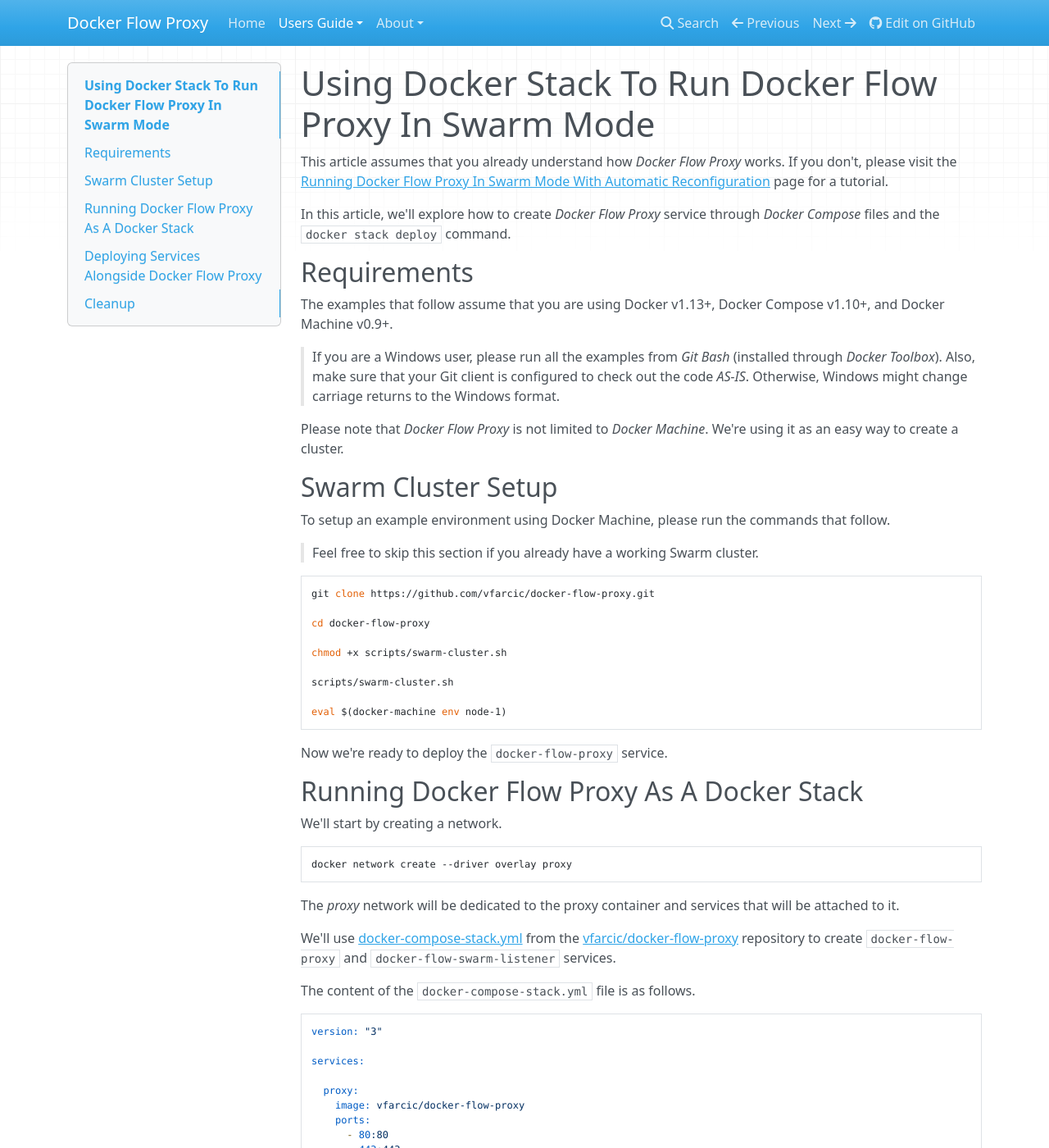
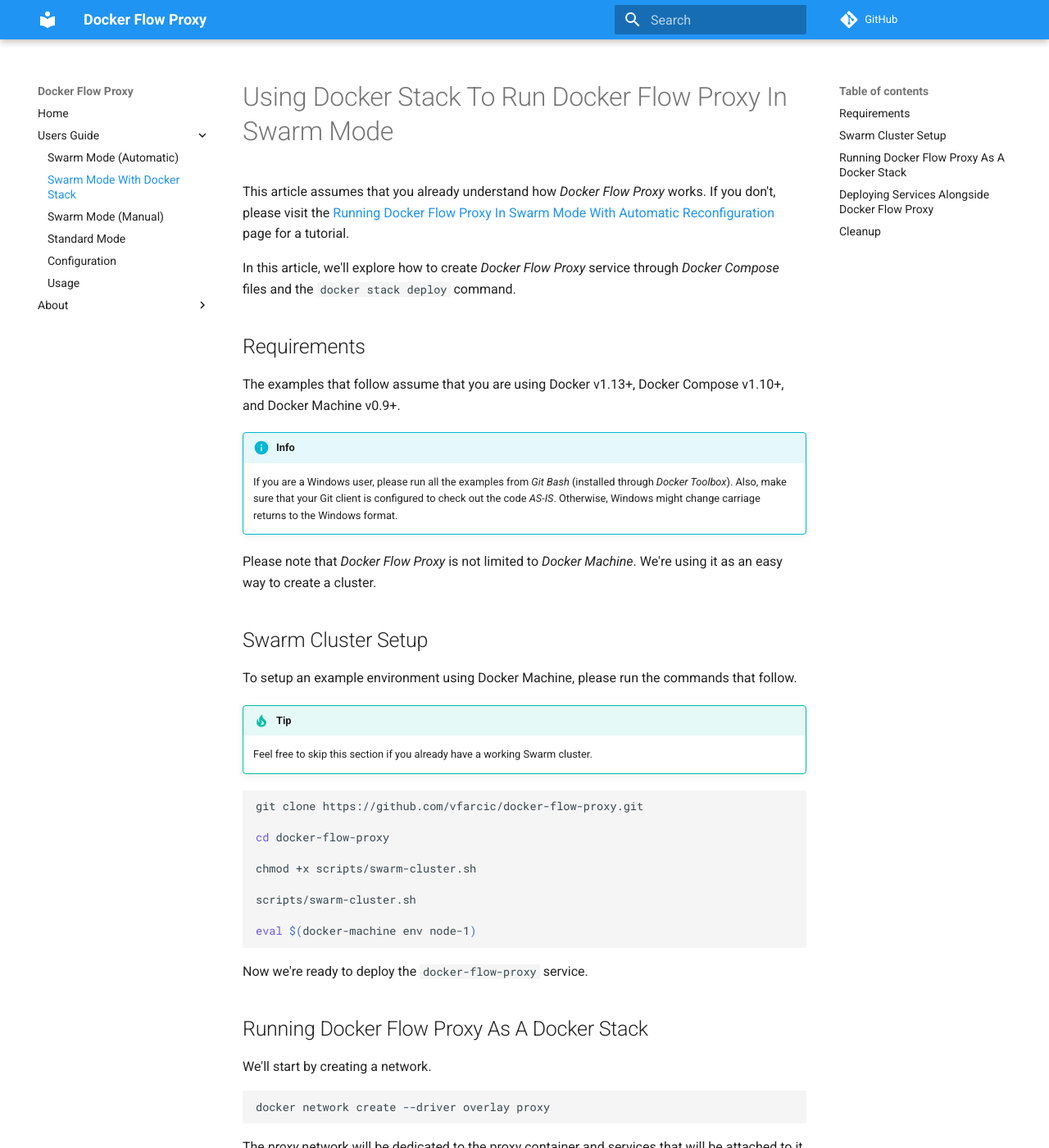
Before and after one commit to docker-flow/docker-flow-proxy, an MkDocs documentation site: the page built from docs/swarm-mode-stack.md, in a window 1280 px wide and 1400 px high. Shown: the whole window at 82% size. Built offline with MkDocs 1.6.1 and Material for MkDocs 9.7.7, drawn with Linux system fonts in a browser that asks for light colours; nearby versions of some CDN libraries; comment, search, counter and statistics services are not loaded; old or Windows-style settings are respelled for this version of MkDocs; some of the changed text lies outside the part shown.

Commit message:
changed theme

````diff
--- a/docs/swarm-mode-stack.md
+++ b/docs/swarm-mode-stack.md
@@ -8,7 +8,8 @@ In this article, we'll explore how to create *Docker Flow Proxy* service through
 
 The examples that follow assume that you are using Docker v1.13+, Docker Compose v1.10+, and Docker Machine v0.9+.
 
-> If you are a Windows user, please run all the examples from *Git Bash* (installed through *Docker Toolbox*). Also, make sure that your Git client is configured to check out the code *AS-IS*. Otherwise, Windows might change carriage returns to the Windows format.
+!!! info
+	If you are a Windows user, please run all the examples from *Git Bash* (installed through *Docker Toolbox*). Also, make sure that your Git client is configured to check out the code *AS-IS*. Otherwise, Windows might change carriage returns to the Windows format.
 
 Please note that *Docker Flow Proxy* is not limited to *Docker Machine*. We're using it as an easy way to create a cluster.
 
@@ -16,7 +17,8 @@ Please note that *Docker Flow Proxy* is not limited to *Docker Machine*. We're u
 
 To setup an example environment using Docker Machine, please run the commands that follow.
 
-> Feel free to skip this section if you already have a working Swarm cluster.
+!!! tip
+	Feel free to skip this section if you already have a working Swarm cluster.
 
 ```bash
 git clone https://github.com/vfarcic/docker-flow-proxy.git
@@ -88,7 +90,8 @@ It contains two services; `proxy` and `swarm-listener`. Since you are already fa
 
 The `proxy` network is defined as `external`. Even though `docker stack deploy` will create a `default` network for all the services that form the stack, the `proxy` network should be external so that we can attach services from other stacks to it.
 
-> I still haven't verified the command from a Windows machine. Please open an [issue](https://github.com/vfarcic/docker-flow-proxy/issues) if you experience any problems. Consider yourself a beta tester of this article.
+!!! info
+	I still haven't verified the command from a Windows machine. Please open an [issue](https://github.com/vfarcic/docker-flow-proxy/issues) if you experience any problems. Consider yourself a beta tester of this article.
 
 Let's create the stack.
 
@@ -182,7 +185,8 @@ Since Mongo database is much bigger than the `main` service, it takes more time
 
 After a few moments, the `swarm-listener` service will detect the `main` service from the `go-demo` stack and send the `proxy` a request to reconfigure itself. We can see the result by sending an HTTP request to the proxy.
 
-> If you used your own Swarm cluster, please replace `$(docker-machine ip node-1)` with the domain associated with it.
+!!! info
+	If you used your own Swarm cluster, please replace `$(docker-machine ip node-1)` with the domain associated with it.
 
 ```bash
 curl -i $(docker-machine ip node-1)/demo/hello
--- a/mkdocs.yml
+++ b/mkdocs.yml
@@ -16,3 +16,27 @@ repo_url: https://github.com/vfarcic/docker-flow-proxy
 site_author: Viktor Farcic
 copyright: Copyright © 2017 Viktor Farcic
 strict: true
+theme: 'material'
+extra:
+  palette:
+    primary: 'blue'
+    accent: 'light blue'
+markdown_extensions:
+  - toc
+  - admonition
+  - codehilite(guess_lang=false)
+  - toc(permalink=true)
+  - footnotes
+  - pymdownx.arithmatex
+  - pymdownx.betterem(smart_enable=all)
+  - pymdownx.caret
+  - pymdownx.critic
+  - pymdownx.emoji:
+      emoji_generator: !!python/name:pymdownx.emoji.to_svg
+  - pymdownx.inlinehilite
+  - pymdownx.magiclink
+  - pymdownx.mark
+  - pymdownx.smartsymbols
+  - pymdownx.superfences
+  - pymdownx.tasklist(custom_checkbox=true)
+  - pymdownx.tilde
````
Also changed, not shown: docs/config.md (+2 -1 lines), docs/standard-mode.md (+2 -1 lines), docs/swarm-mode-auto.md (+8 -5 lines), docs/swarm-mode-manual.md (+6 -3 lines).
